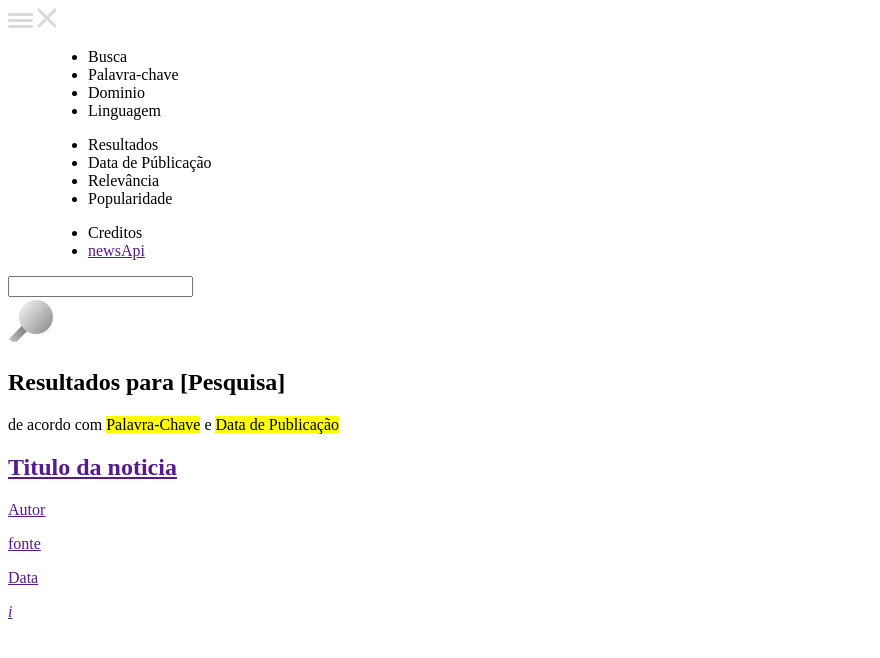
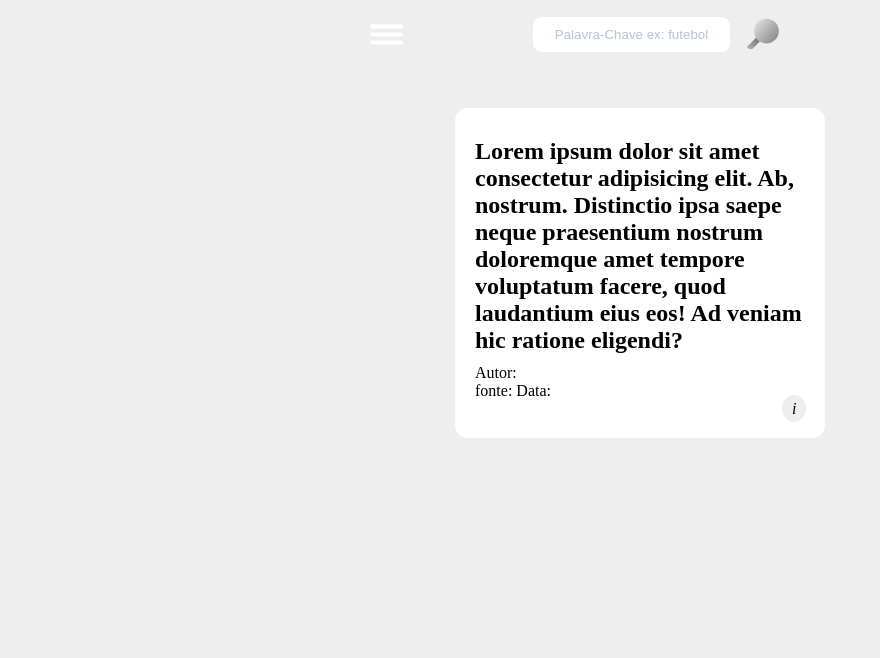
Before and after one commit to EzequiellSantos/News-Day, a plain HTML site: page projeto-newsAPI/index.html in a window 1280 px wide. Shown: the whole page, without its empty margins (0-880 px from the left). Drawn offline with Linux system fonts and the light colour scheme.

Commit message:
Update UI & UX | Feat

```diff
--- a/projeto-newsAPI/estilos/mobile.css
+++ b/projeto-newsAPI/estilos/mobile.css
@@ -3,13 +3,229 @@
 :root{
 
     /* Cores bases */
-    --color-light00: #D9D9D9;
-    --color-light01: #A6A6A6;
+    --color-lightX:#fff;
+    --color-light00: #eeeeee;
+    --color-light01: #b7c1d8;
+    --color-light02: #7f7e8b;
 
-    --color-gray: #737373;
+    --color-gray: #626977;
 
-    --color-dark00: #404040;
-    --color-dark01: #0D0D0D;
+    --color-dark00:#7f8a92;
+    --color-dark01: #343a46;
+    --color-dark02: #181b22;
+
+}
+
+*{
+    padding: 0;
+    margin: 0;
+}
+
+body{
+    background-color: var(--color-light00);
+}
+
+header#newsHeader{
+    width: calc(100% - 10px);
+    max-width: 800px;
+    padding-top: 10px;
+    margin: auto;
+
+    display: flex;
+    flex-direction: row;
+    align-items: center;
+    justify-content: space-evenly;
+
+}
+
+div#iconMenu{
+    display: flex;
+}
+
+nav#newsMenu{
+
+}
+
+menu#menuSide{
+    position: absolute;
+    left: 0;
+    top: 0;
+    background-color: var(--color-light00);
+
+    width: 40vh;
+    max-width: 400px;
+    height: 100vh;
+
+    display: none;
+    flex-direction: column;
+    justify-content: flex-start;
+    overflow: hidden;
+}
+
+ul{
+    cursor: default;
+}
+
+li{
+    list-style: none;
+}
 
 
+.tittle-ul{
+    width: 100%;
+    margin-top: 15px;
+    font-size: 1.8em;
+    padding: 5px 20px;
 }
+
+
+.tittle-ul:hover{
+    background-color: var(--color-light01);
+}
+
+li.sub{
+    padding-left: 15px;
+    margin: 10px 0px;
+    font-size: 1.2em;
+    display: none;
+}
+
+#iconX{
+    display: none;
+}
+
+.color-adequed{
+    fill: var(--color-lightX);
+}
+
+section#sectionInput{
+    display: flex;
+    flex-direction: row;
+    justify-content: center;
+    align-items: center;
+    gap: 15px;
+}
+
+#input{
+    padding: 10px;
+    border-radius: 10px;
+    outline: 0;
+    border: 1px solid var(--color-light00);
+}
+
+#input::placeholder{
+    text-align: center;
+    color: var(--color-light01);
+}
+
+nav#toggle-theme{
+
+}
+
+main{
+    width: calc(100% - 5px);
+    margin: auto;
+
+    display: flex;
+    flex-direction: column;
+    align-items: center;
+}
+
+aside#titleSearch{
+    display: none;
+    margin: 20px 0px;
+    text-align: center;
+    width: calc(100% - 20px);
+}
+
+#userSearch{
+    font-size: 1.4em;
+    margin: 15px 0px;
+}
+
+#userChoice{
+
+    line-height: 2em;
+    font-size: 0.8em;
+    max-width: 80%;
+    display: block;
+    margin: auto;
+}
+
+mark{
+    padding: 4px;
+    border-radius: 7px;
+    background-color: var(--color-light01);
+}
+
+article#articleSubcontainer{
+    width: 100%;
+    max-width: 900px;
+    margin: 30px 10px;
+    display: flex;
+    flex-wrap: wrap;
+    align-items: center;
+    justify-content: center;
+    gap: 25px;
+
+}
+
+a.news-card{
+    width: 90%;
+    max-width: 330px;
+    height: auto;
+    background-color: var(--color-lightX);
+    color: #000;
+    text-decoration: none;
+
+    display: relative;
+    margin: 20px 0px;
+    padding: 20px;
+    border-radius: 13px;
+}
+
+#titleNews{
+    margin: 10px 0px;
+}
+
+#author{
+    text-transform: capitalize;
+}
+
+#font{
+
+}
+
+#date{
+
+}
+
+#information{
+    margin-left: 93%;
+    border-radius: 50%;
+    padding: 5px 10px;
+    background-color: var(--color-light00);
+}
+
+#information:hover{
+    background-color: var(--color-light01);
+    transition: all 0.2s ease-in;
+}
+
+#mensage{
+    display: none;
+    position: absolute;
+    right: 10%;
+    transform: translateX(-35%);
+    width: 140px;
+    line-height: 1.3em;
+    background-color: var(--color-light01);
+    padding: 10px;
+    border-radius: 10px;
+
+}
+
+i#information:hover ~ span#mensage{
+    display: block;
+    transition: all 0.4s ease-in;
+}
--- a/projeto-newsAPI/index.html
+++ b/projeto-newsAPI/index.html
@@ -13,18 +13,18 @@
 
 <body>
 
-  <header id="news-header">
+  <header id="newsHeader">
 
-    <nav>
+    <nav id="newsMenu">
 
-      <div id="icon-menu">
+      <div id="iconMenu">
 
         <!-- menu hambuguer icon -->
-        <svg id="iconHamburguer" class="icons-menu" width="25" height="15" viewBox="0 0 25 15" fill="none" xmlns="http://www.w3.org/2000/svg">
-          <rect width="25" height="3" rx="1.5" fill="#D9D9D9"/>
-          <rect width="25" height="3" rx="1.5" fill="#D9D9D9"/>
-          <path d="M0 13.5C0 12.6716 0.671573 12 1.5 12H23.5C24.3284 12 25 12.6716 25 13.5V13.5C25 14.3284 24.3284 15 23.5 15H1.5C0.671573 15 0 14.3284 0 13.5V13.5Z" fill="#D9D9D9"/>
-          <rect y="6" width="25" height="3" rx="1.5" fill="#D9D9D9"/>
+        <svg id="iconHamburguer" class="icons-menu" width="33" height="33" viewBox="0 0 25 15" fill="none" xmlns="http://www.w3.org/2000/svg">
+          <rect class="color-adequed" width="25" height="3" rx="1.5" fill="#D9D9D9"/>
+          <rect class="color-adequed" width="25" height="3" rx="1.5" fill="#D9D9D9"/>
+          <path class="color-adequed" d="M0 13.5C0 12.6716 0.671573 12 1.5 12H23.5C24.3284 12 25 12.6716 25 13.5V13.5C25 14.3284 24.3284 15 23.5 15H1.5C0.671573 15 0 14.3284 0 13.5V13.5Z" fill="#D9D9D9"/>
+          <rect class="color-adequed" y="6" width="25" height="3" rx="1.5" fill="#D9D9D9"/>
           </svg>
 
           <!-- menu x icon -->
@@ -36,7 +36,7 @@
 
       </div>
 
-      <menu id="menu-side" class=""> <!-- menu lateral -->
+      <menu id="menuSide" class=""> <!-- menu lateral -->
 
         <section>
 
@@ -51,9 +51,9 @@
           <ul id="forResult">
             <li class="tittle-ul">Resultados</li>
 
-            <i></i><li>Data de Públicação</li>
-            <i></i><li>Relevância</li>
-            <i></i><li>Popularidade</li>
+            <i></i><li class="sub">Data de Públicação</li>
+            <i></i><li class="sub">Relevância</li>
+            <i></i><li class="sub">Popularidade</li>
           </ul>
 
 
@@ -66,7 +66,7 @@
 
             <li class="tittle-ul">Creditos</li>
 
-            <li><a href="" target="_blank" rel="noopener noreferrer">newsApi</a></li>
+            <li class="sub"><a href="" target="_blank" rel="noopener noreferrer">newsApi</a></li>
 
           </ul>
 
@@ -78,15 +78,12 @@
 
     <section id="sectionInput">
 
-      <input id="input" type="text" autocomplete="off">
+      <input id="input" type="text" autocomplete="off" placeholder="Palavra-Chave ex: futebol">
 
-      <div id="imgBusca">
 
-        <svg xmlns="http://www.w3.org/2000/svg" x="0px" y="0px" width="48" height="48" viewBox="0 0 48 48">
-          <linearGradient id="k-j4mTUqemOh7ks8wj2_La_9WTVD8ibjNf7_gr1" x1="-454.999" x2="-399.516" y1="1266.026" y2="1312.582" gradientTransform="translate(462.7 -1263.06)" gradientUnits="userSpaceOnUse"><stop offset="0" stop-color="#262626" stop-opacity="0"></stop><stop offset="1" stop-color="#262626" stop-opacity=".8"></stop></linearGradient><circle cx="28" cy="20" r="17" fill="url(#k-j4mTUqemOh7ks8wj2_La_9WTVD8ibjNf7_gr1)"></circle><linearGradient id="k-j4mTUqemOh7ks8wj2_Lb_9WTVD8ibjNf7_gr2" x1="-14.642" x2="29.342" y1="51.585" y2="26.191" gradientUnits="userSpaceOnUse"><stop offset="0" stop-color="#262626" stop-opacity="0"></stop><stop offset="1" stop-color="#262626" stop-opacity=".8"></stop></linearGradient><path fill="url(#k-j4mTUqemOh7ks8wj2_Lb_9WTVD8ibjNf7_gr2)" d="M18.89,34.35l-9.03,9.03c-1.96,1.96-5.12,1.96-7.08,0l-1.7-1.7l12.57-12.57 C14.99,31.22,16.78,33.01,18.89,34.35z"></path>
-          </svg>
-
-      </div>
+      <svg id="iconBusca" xmlns="http://www.w3.org/2000/svg" x="0px" y="0px" width="35" height="48" viewBox="0 0 48 48">
+        <linearGradient id="k-j4mTUqemOh7ks8wj2_La_9WTVD8ibjNf7_gr1" x1="-454.999" x2="-399.516" y1="1266.026" y2="1312.582" gradientTransform="translate(462.7 -1263.06)" gradientUnits="userSpaceOnUse"><stop offset="0" stop-color="#262626" stop-opacity="0"></stop><stop offset="1" stop-color="#262626" stop-opacity=".8"></stop></linearGradient><circle cx="28" cy="20" r="17" fill="url(#k-j4mTUqemOh7ks8wj2_La_9WTVD8ibjNf7_gr1)"></circle><linearGradient id="k-j4mTUqemOh7ks8wj2_Lb_9WTVD8ibjNf7_gr2" x1="-14.642" x2="29.342" y1="51.585" y2="26.191" gradientUnits="userSpaceOnUse"><stop offset="0" stop-color="#262626" stop-opacity="0"></stop><stop offset="1" stop-color="#262626" stop-opacity=".8"></stop></linearGradient><path fill="url(#k-j4mTUqemOh7ks8wj2_Lb_9WTVD8ibjNf7_gr2)" d="M18.89,34.35l-9.03,9.03c-1.96,1.96-5.12,1.96-7.08,0l-1.7-1.7l12.57-12.57 C14.99,31.22,16.78,33.01,18.89,34.35z"></path>
+        </svg>
 
     </section>
 
@@ -119,27 +116,28 @@
 
     <aside id="titleSearch">
 
-      <h2 id="userSearch"> Resultados para [Pesquisa]</h2>
-      <p id="userChoice">de acordo com <mark>Palavra-Chave</mark> e <mark>Data de Publicação</mark></p>
+      <h1 id="userSearch"> Resultados com <span id="search">[Pesquisa]</span></h1>
+      <p id="userChoice">Exibindo resultados de acordo com <br><mark id="searchChoice">Palavra-Chave</mark> e <mark
+        id="resultChoice">Data de Publicação</mark></p>
 
     </aside>
 
     <article id="articleSubcontainer">
 
 
-      <a href="" target="_blank" rel="noopener noreferrer">
+      <a  class="news-card" href="" target="_blank" rel="noopener noreferrer">
 
         <!-- noopener => impede que a pagina aberta tenha acesso a página incial
              noreferrer => protege a privacidade
         -->
 
-        <aside class="news-card">
+        <aside>
 
-          <h2 id="titleNews">Titulo da noticia</h2>
-          <p id="author">Autor</p>
-          <p id="font">fonte</p> <p id="date">Data</p>
+          <h2 id="titleNews">Lorem ipsum dolor sit amet consectetur adipisicing elit. Ab, nostrum. Distinctio ipsa saepe neque praesentium nostrum doloremque amet tempore voluptatum facere, quod laudantium eius eos! Ad veniam hic ratione eligendi?</h2>
+          <p>Autor: <span id="author"></span></p>
+          <p>fonte: <span id="font"> </span> Data: <span id="date"></span></p>
 
-          <i id="information">i</i>
+          <i id="information">i</i><span id="mensage"> Os links das noticias são de fontes seguras e seus dados de navegação estão protegidos.</span>
 
         </aside>
 
```
